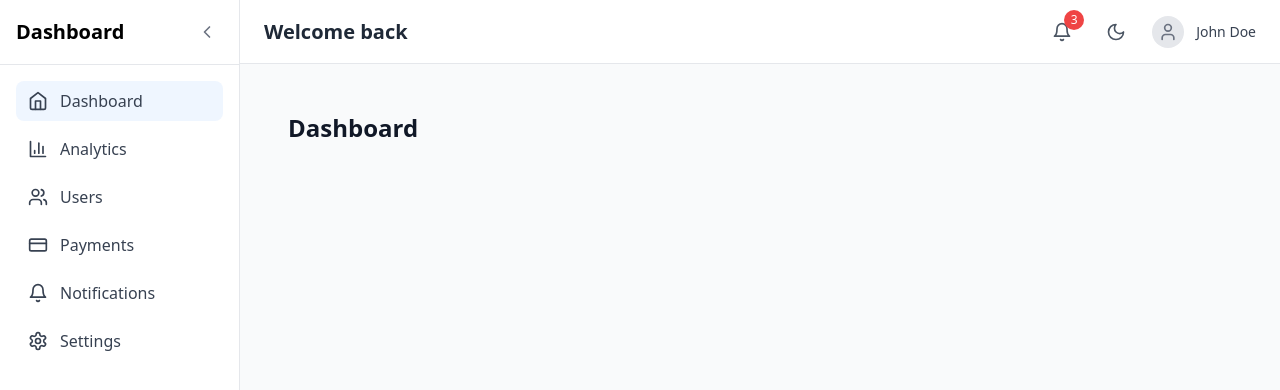
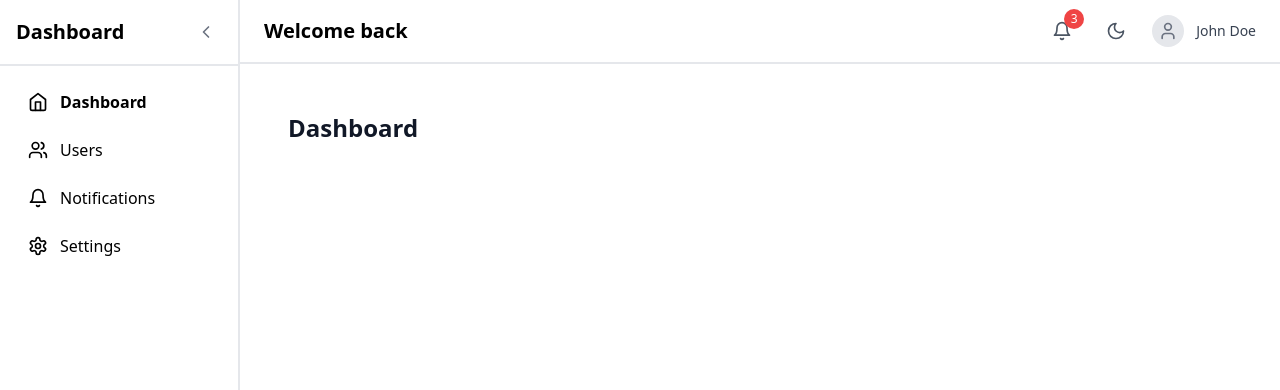
Before and after one commit to VynoDePal/Dashboard, a React (Vite) app: page /dashboard in a window 1280 px wide. Shown: the top 390 px of the page. Built offline with nearby package versions, Linux system fonts and the light colour scheme.

Commit message:
chore: push layout components

```diff
--- a/src/components/layout/DashboardLayout.tsx
+++ b/src/components/layout/DashboardLayout.tsx
@@ -5,7 +5,7 @@ import Header from './Header';
 
 const DashboardLayout: React.FC = () => {
   return (
-    <div className="flex h-screen bg-gray-50 dark:bg-gray-900">
+    <div className="flex h-screen bg-background text-text">
       <div className="hidden md:block">
         <Sidebar />
       </div>
--- a/src/components/layout/Header.tsx
+++ b/src/components/layout/Header.tsx
@@ -5,9 +5,9 @@ import ThemeToggle from '../ui/ThemeToggle';
 
 const Header: React.FC = () => {
   return (
-    <header className="h-16 bg-white dark:bg-gray-800 border-b border-gray-200 dark:border-gray-700 flex justify-between items-center px-6">
+    <header className="h-16 bg-background text-text border-b-2 border-secondary flex justify-between items-center px-6">
       <div className="flex items-center">
-        <h1 className="text-xl font-semibold text-gray-800 dark:text-white">Welcome back</h1>
+        <h1 className="text-xl font-semibold text-primary">Welcome back</h1>
       </div>
       <div className="flex items-center space-x-4">
         <NotificationBell />
--- a/src/components/layout/Sidebar.tsx
+++ b/src/components/layout/Sidebar.tsx
@@ -1,7 +1,7 @@
 import React, { useState } from 'react';
 import { useLocation, Link } from 'react-router-dom';
-import { ChevronLeft, ChevronRight } from 'lucide-react';
-import { navigationItems } from '../../routes';
+import { ChevronLeft, ChevronRight, Home, Users, Bell, Settings as SettingsIcon, BarChart3, MessageSquare, Mail, FolderKanban, StickyNote, CheckSquare, Calendar as CalendarIcon, Globe as GlobeIcon, CreditCard } from 'lucide-react';
+import { useWidgets } from '../../context/WidgetsContext';
 
 interface NavItemProps {
   icon: React.ElementType;
@@ -14,8 +14,8 @@ interface NavItemProps {
 const NavItem: React.FC<NavItemProps> = ({ icon: Icon, label, to, isCollapsed, isActive }) => (
   <Link
     to={to}
-    className={`flex items-center px-3 py-2 text-gray-700 dark:text-gray-200 hover:bg-gray-100 dark:hover:bg-gray-700 rounded-lg cursor-pointer transition-colors ${
-      isActive ? 'bg-blue-50 text-blue-700 dark:bg-blue-900/50 dark:text-blue-200' : ''
+    className={`flex items-center px-3 py-2 text-text hover:text-primary rounded-lg cursor-pointer transition-colors ${
+      isActive ? 'font-semibold text-primary' : ''
     }`}
   >
     <Icon className="w-5 h-5" />
@@ -26,14 +26,35 @@ const NavItem: React.FC<NavItemProps> = ({ icon: Icon, label, to, isCollapsed, i
 const Sidebar: React.FC = () => {
   const [isCollapsed, setIsCollapsed] = useState(false);
   const location = useLocation();
+  const { widgets } = useWidgets();
+
+  const widgetNavMap: Record<string, { name: string; path: string; icon: React.ElementType }> = {
+    analytics: { name: 'Analytics', path: '/analytics', icon: BarChart3 },
+    chat: { name: 'Team Chat', path: '/chat', icon: MessageSquare },
+    email: { name: 'Email', path: '/emails', icon: Mail },
+    projects: { name: 'Projects', path: '/projects', icon: FolderKanban },
+    notes: { name: 'Notes', path: '/notes', icon: StickyNote },
+    tasks: { name: 'Tasks', path: '/tasks', icon: CheckSquare },
+    calendar: { name: 'Calendar', path: '/calendar', icon: CalendarIcon },
+    news: { name: 'News Feed', path: '/feed', icon: GlobeIcon },
+    payments: { name: 'Payments', path: '/payments', icon: CreditCard },
+  };
+
+  const navItems = [
+    { name: 'Dashboard', path: '/dashboard', icon: Home },
+    ...widgets.filter(w => w.enabled).map(w => widgetNavMap[w.id]).filter(item => item),
+    { name: 'Users', path: '/users', icon: Users },
+    { name: 'Notifications', path: '/notifications', icon: Bell },
+    { name: 'Settings', path: '/settings', icon: SettingsIcon },
+  ];
 
   return (
     <div
       className={`${
         isCollapsed ? 'w-16' : 'w-60'
-      } h-screen bg-white dark:bg-gray-800 border-r border-gray-200 dark:border-gray-700 transition-all duration-300 ease-in-out flex flex-col`}
+      } h-screen bg-background text-text border-r-2 border-secondary transition-all duration-300 ease-in-out flex flex-col`}
     >
-      <div className="flex items-center justify-between p-4 border-b border-gray-200 dark:border-gray-700">
+      <div className="flex items-center justify-between p-4 border-b-2 border-secondary">
         {!isCollapsed && <span className="text-xl font-semibold dark:text-white">Dashboard</span>}
         <button
           onClick={() => setIsCollapsed(!isCollapsed)}
@@ -47,9 +68,9 @@ const Sidebar: React.FC = () => {
           )}
         </button>
       </div>
-      <nav className="flex-1 overflow-y-auto p-4">
+      <nav className="flex-1 overflow-y-auto p-4 text-text">
         <div className="flex flex-col gap-2">
-          {navigationItems.map((item) => (
+          {navItems.map((item) => (
             <NavItem
               key={item.path}
               icon={item.icon}
```
